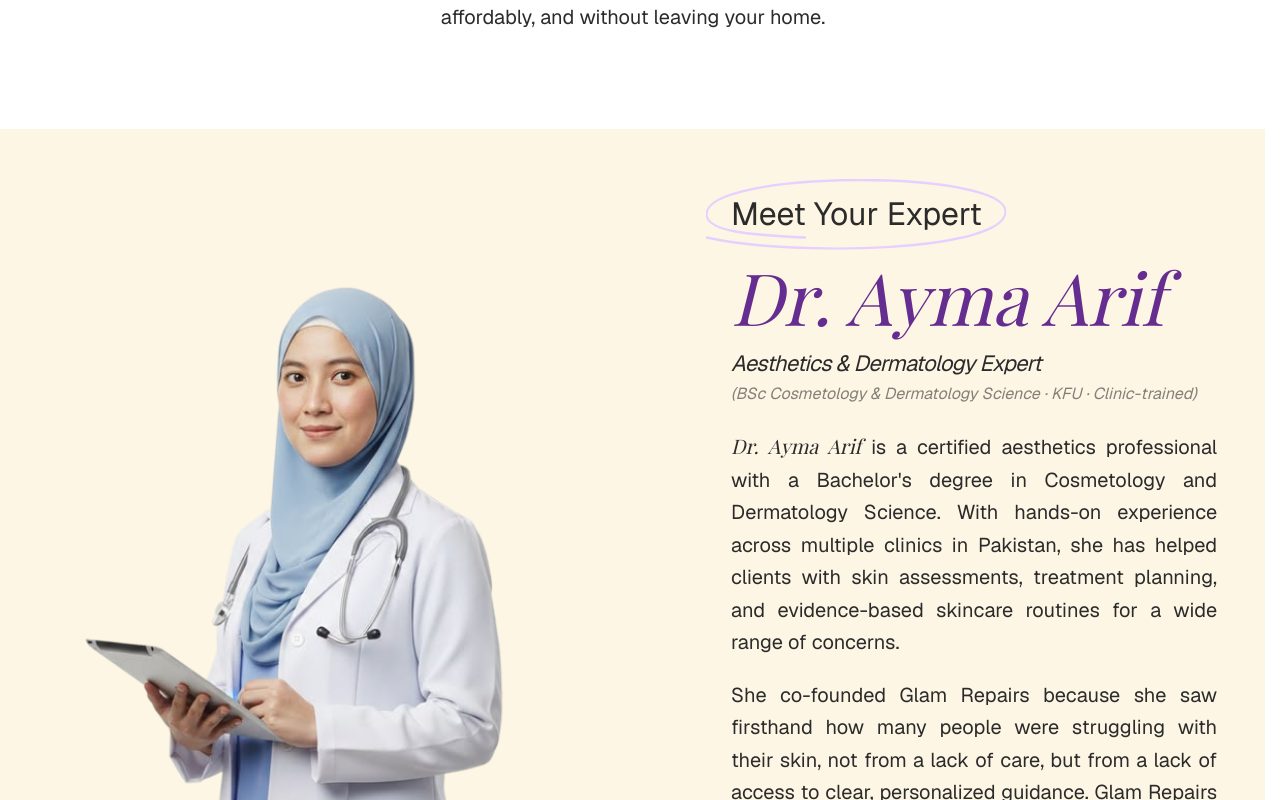
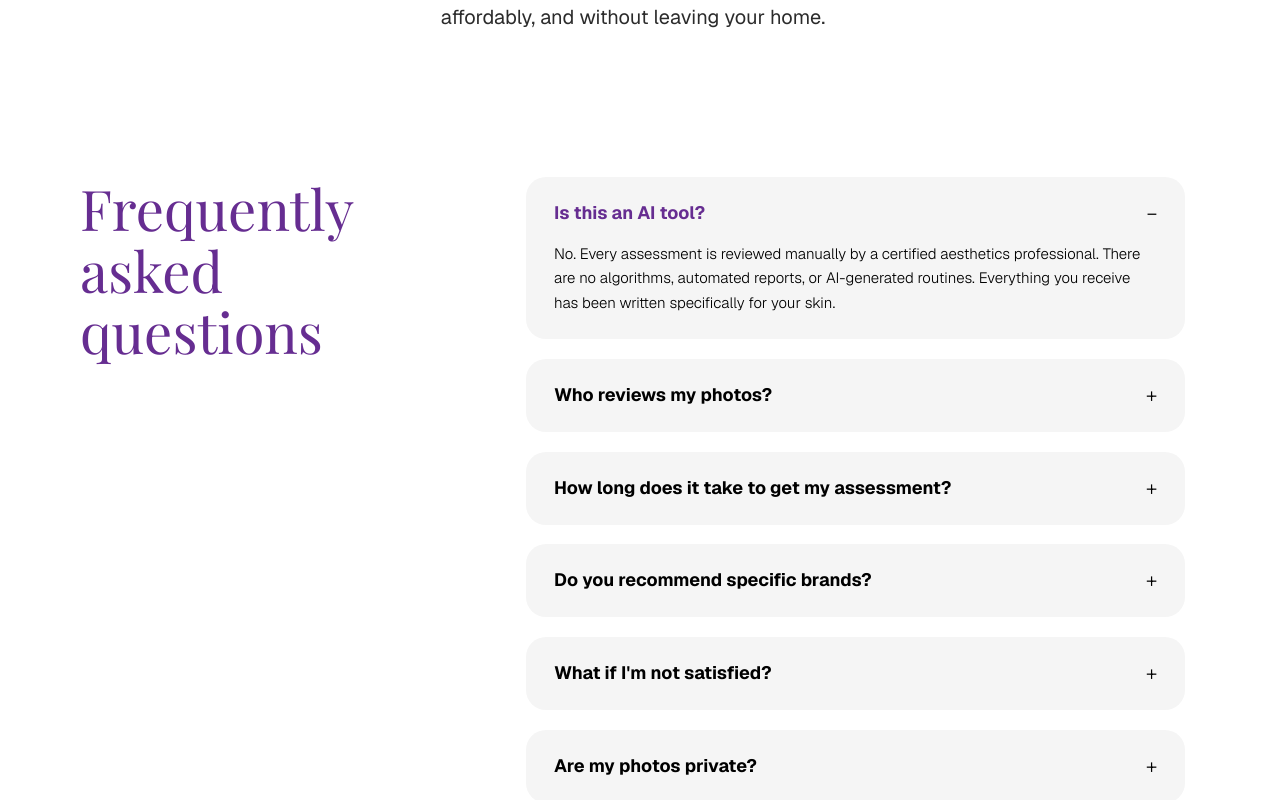
Before and after one commit to talhadevs/glam-repairs, a Next.js app: page /about in a window 1280 px wide. Shown: the part 1380-2180 px from the top of the page. Built offline with nearby package versions, Linux system fonts and the light colour scheme; a web font is replaced by a local one.

Commit message:
Remove CEO section from home and about pages
Drops the `CeoSection` import and render block from both `app/page.tsx` and `app/about/page.tsx`. This updates both pages to flow directly from trust/privacy or story content into the remaining sections without the CEO block.

```diff
--- a/app/about/page.tsx
+++ b/app/about/page.tsx
@@ -1,7 +1,6 @@
 import type { Metadata } from "next";
 import AboutHeroSection from "@/components/about/AboutHeroSection";
 import OurStorySection from "@/components/about/OurStorySection";
-import CeoSection from "@/components/home/CeoSection";
 import FaqSection from "@/components/home/FaqSection";
 import Footer from "@/components/home/Footer";
 
@@ -17,7 +16,6 @@ export default function AboutPage() {
       <main>
         <AboutHeroSection />
         <OurStorySection />
-        <CeoSection />
         <FaqSection />
       </main>
       <Footer />
--- a/app/page.tsx
+++ b/app/page.tsx
@@ -1,4 +1,3 @@
-import CeoSection from "@/components/home/CeoSection";
 import FaqSection from "@/components/home/FaqSection";
 import Footer from "@/components/home/Footer";
 import Hero from "@/components/home/Hero";
@@ -22,7 +21,6 @@ export default function Home() {
         showTrustLine
       />
       <TrustPrivacySection />
-      <CeoSection />
       <WhatYouGetSection />
       <FaqSection />
       <Footer />
```
